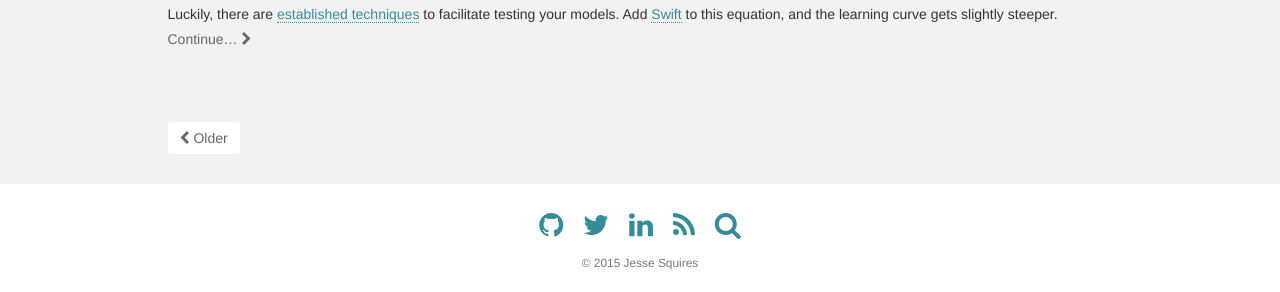
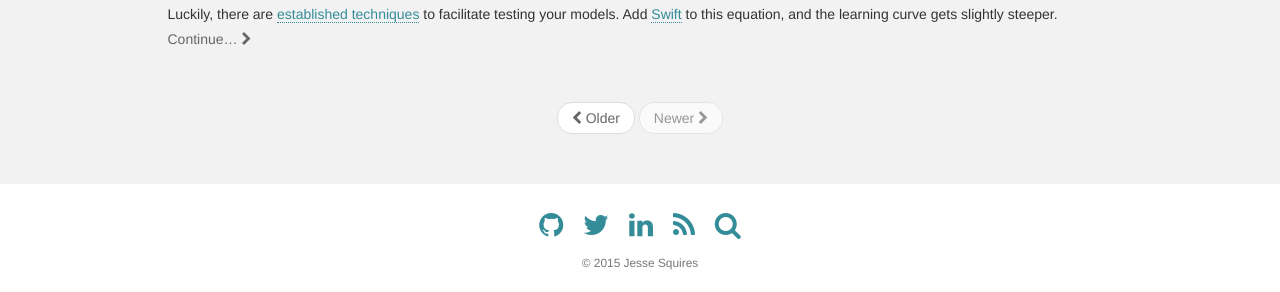
Before and after one commit to jessesquires/jessesquires.com, a Jekyll site: the page built from index.html, in a window 1280 px wide. Shown: the part 1195-1487 px from the top of the page. Built offline with Jekyll 4.4.1, drawn with Linux system fonts in a browser that asks for light colours; nearby versions of some CDN libraries; Markdown is read by kramdown in place of the engine named in the settings; the list of posts is cut into pages by our own code.

Commit message:
better pagination

```diff
--- a/css/style.css
+++ b/css/style.css
@@ -179,6 +179,13 @@ a.post-continue {
 
 .pagination {
 	display: block;
+	margin-top: 0rem;
+	padding-top: 0rem;
+}
+
+.pager {
+	margin-top: 0rem;
+	padding-top: 0rem;
 }
 
 .btn-default {
--- a/index.html
+++ b/index.html
@@ -28,28 +28,20 @@ title: Home
 </div> <!-- post-list -->
 
 <div class="pagination">
-	<div class="row">
-		<div class="col-md-4 col-xs-4">
-			{% if paginator.next_page %}
-				<a href="/page{{paginator.next_page}}">
-					<button class="btn btn-default"><i class="fa fa-chevron-left"></i> Older</button>
-				</a>
-			{% endif %}
-		</div> <!-- col -->
-
-		{% if paginator.previous_page %}
-			<div class="col-md-4 col-md-push-6 col-xs-4 col-xs-push-4">
-				{% if paginator.page == 2 %}
-					<a href="/">
-						<button class="btn btn-default">Newer <i class="fa fa-chevron-right"></i></button>
+	<div class="row center">
+		<nav>
+			<ul class="pager">
+				<li>
+					<a href="/page{{paginator.next_page}}" class="btn btn-default {% if paginator.next_page == nil %}disabled{% endif %}">
+					<i class="fa fa-chevron-left"></i> Older
 					</a>
-				{% else %}
-					<a href="/page{{paginator.previous_page}}">
-						<button class="btn btn-default">Newer <i class="fa fa-chevron-right"></i></button>
+				</li>
+				<li>
+					<a href="/{% if paginator.page != 2 %}page{{paginator.previous_page}}{% endif %}" class="btn btn-default {% if paginator.previous_page == nil %}disabled{% endif %}">
+					Newer <i class="fa fa-chevron-right"></i>
 					</a>
-				{% endif %}
-			</div> <!-- col -->
-		{% endif %}
-
+				</li>
+				</ul>
+		</nav>
 	</div> <!-- row -->
 </div> <!-- pagination -->
```
